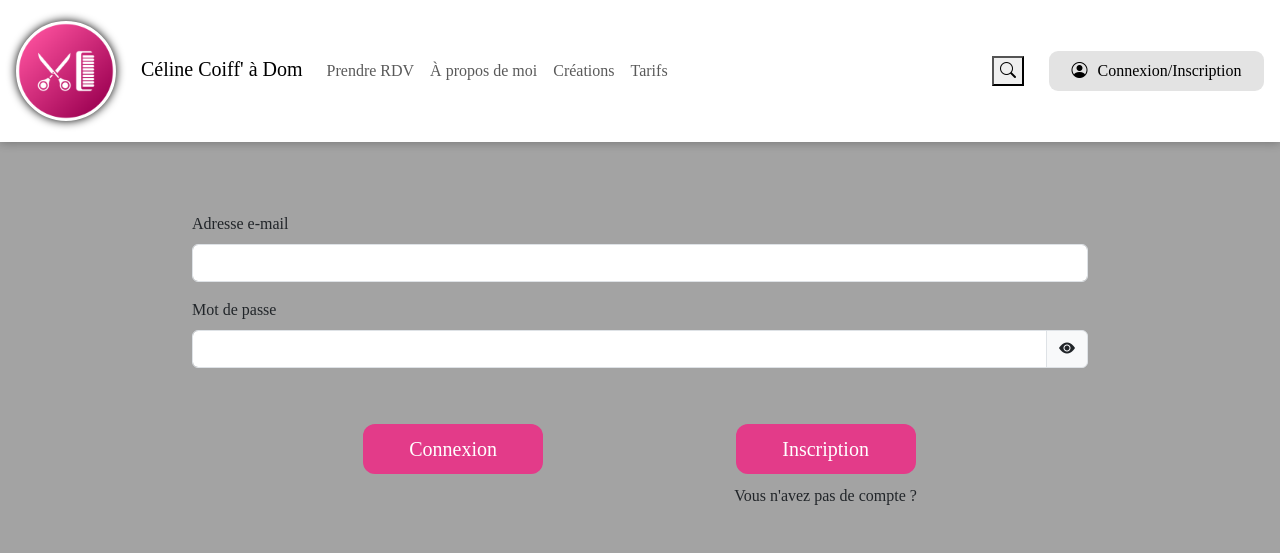
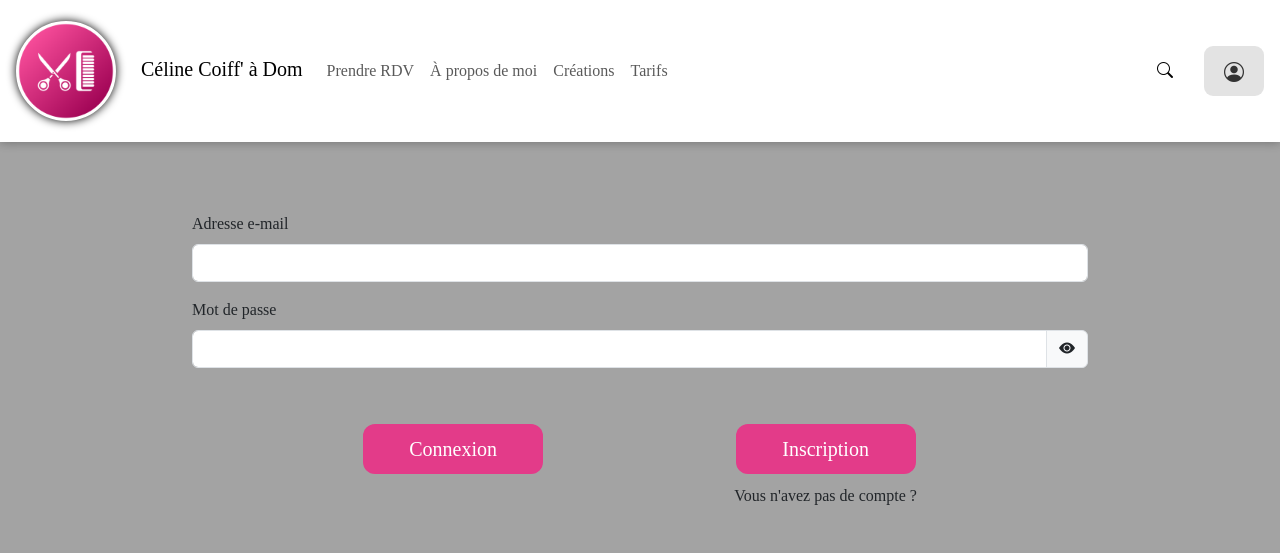
Before and after one commit to Julien-Vauclin/Coiffadom, a PHP site: the page made by controllers/controller-login.php in a window 1280 px wide. Shown: the top 553 px of the page. Run offline with PHP 8.4, Linux system fonts and the light colour scheme.

Commit message:
Bouton connexion select ok

```diff
--- a/assets/css/style.css
+++ b/assets/css/style.css
@@ -1,3 +1,16 @@
+/* GENERAL */
+/* Liens */
+a{
+    text-decoration: none;
+}
+.juju{
+    margin-top: 7px;
+}
+.bi-person-circle{
+    font-size: 21px;
+    padding-left: 4px;
+    padding-bottom: 5px;
+}
 /* BODY */
 body{
     background-color: rgb(163, 163, 163);
@@ -57,9 +70,12 @@ body{
     border: none;
     background-color: transparent;
 }
+.loupe2{
+    border: none;
+    background-color: transparent;
+}
 /* Bouton connexion/inscription */
 .connexion{
-    width: 215px;
     height: 40px;
     border: none;
     border-radius: 9px;
@@ -96,6 +112,16 @@ body{
     .search-content {
         margin-top: 150px;
     }
+    .juju{
+        display: none;
+    }
+    .bi-person-circle{
+        margin-right: 10px;
+        margin: 0 auto;
+        margin-top: 7px;
+        margin-left: 10px;
+        margin-right: 7px;
+    }
 }
 /* Tablette */
 @media screen and (min-width: 576px) {
@@ -110,6 +136,16 @@ body{
     .search-content {
         margin-top: 250px;
     }
+    .juju{
+        display: none;
+    }
+    .bi-person-circle{
+        margin-right: 10px;
+        margin: 0 auto;
+        margin-top: 7px;
+        margin-left: 10px;
+        margin-right: 7px;
+    }
 }
 /* Desktop */
 @media screen and (min-width: 992px){
@@ -121,6 +157,20 @@ body{
     }
     .search-content {
         margin-top: 350px;
+    }
+    .juju{
+        display: block;
+        width: 180px;
+    }
+    .connexion{
+        display: flex;
+        text-decoration: hidden;
+    }
+    .bi-person-circle{
+        margin-right: 10px;
+        margin: 0 auto;
+        margin-top: 7px;
+        margin-left: 10px;
     }
 }
 /* INSCRIPTION */
@@ -251,6 +301,54 @@ body{
     margin-top: 10px;
     text-decoration: none;
 }
-.bi-person-circle{
-    margin-right: 10px;
+
+#roro{
+    text-decoration: none;
 }
+/* JAJAJAJAJ */
+.custom-select {
+    position: relative;
+    display: inline-block;
+    cursor: pointer;
+}
+
+.select-button {
+    display: flex;
+    align-items: center;
+    outline: none;
+    border: none;
+    border-radius: 9px;
+    background-color:rgba(0, 0, 0, 0.11);
+    margin-left: 25px;
+    height: 50px;
+    width: 60px;
+}
+
+.select-button span {
+    font-size: 20px;
+    color: #333;
+}
+
+.select-options {
+    position: absolute;
+    top: 100%;
+    z-index: 1;
+    display: none;
+    list-style: none;
+    background-color: #f0f0f0;
+    border: 1px solid #ccc;
+    border-top: none;
+    border-radius: 9px;
+    width: 200px;
+    text-align: end;
+    padding: 0;
+    margin: 0;
+    right: 0;
+    padding-right: 10px;
+    padding-top: 10px;
+    padding-bottom: 10px;
+}
+
+.select-options li:hover {
+    background-color: #ddd;
+}
--- a/assets/script/script.js
+++ b/assets/script/script.js
@@ -94,3 +94,10 @@ motdepasse.addEventListener('input', function () {
     secure.innerHTML = '<p style="color: deeppink">Ultra sécurisé !</p>';
   }
 });
+document.getElementById('pageSelector').addEventListener('change', function () {
+  var selectedOption = this.options[this.selectedIndex];
+  var selectedValue = selectedOption.value;
+  if (selectedValue) {
+    window.location.href = selectedValue;
+  }
+});
--- a/controllers/controller-login.php
+++ b/controllers/controller-login.php
@@ -21,6 +21,9 @@ if ($_SERVER['REQUEST_METHOD'] == 'POST') {
                 //On enregistre le nom d'utilisateur dans la session
                 $_SESSION['user'] = $result;
                 unset($_SESSION['user']['password']);
+                // Stockez également le nom et le prénom dans la session
+                $_SESSION['user']['firstname'] = $result['firstname'];
+                $_SESSION['user']['lastname'] = $result['lastname'];
                 //On redirige vers la page d'accueil
                 header('Location:../controllers/controller-home.php');
                 exit();
@@ -28,6 +31,8 @@ if ($_SERVER['REQUEST_METHOD'] == 'POST') {
                 $msgMdp = "<p class='invalid'>Veuillez entrer un mot de passe.</p>";
             } else if ($test == false) {
                 $msgMdp = "<p class='invalid'>Le mot de passe est incorrect.</p>";
+            } else {
+                $msghaha = "Bienvenue " . $result['firstname'] . " " . $result['lastname'] . " !";
             }
         }
     }
--- a/views/components/navbar.php
+++ b/views/components/navbar.php
@@ -53,9 +53,50 @@
                 </div>
             </div>
             <!-- Bouton Connexion/Inscription -->
-            <a href="../../../Coiffadom/controllers/controller-login.php">
-                <button class="connexion"><span class="bi bi-person-circle"></span>Connexion/Inscription</button>
-            </a>
+            <div class="custom-select">
+                <button id="select-button" class="select-button">
+                    <span class="bi bi-person-circle"></span>
+                    <span class="select-label"></span>
+                </button>
+                <ul id="select-options" class="select-options">
+                    <li data-value="" disabled selected>Choix de la page</li>
+                    <li data-value="../../../Coiffadom/controllers/controller-login.php">Connexion/Inscription</li>
+                    <li data-value="2">Autre Page 1</li>
+                </ul>
+            </div>
+            <script src="https://code.jquery.com/jquery-3.6.0.min.js"></script>
+            <script>
+                $(document).ready(function() {
+                    var selectButton = $("#select-button");
+                    var selectOptions = $("#select-options");
+
+                    selectButton.on("click", function(e) {
+                        e.stopPropagation();
+                        selectOptions.toggle();
+                    });
+
+                    selectOptions.on("click", "li", function() {
+                        var selectedValue = $(this).data("value");
+                        if (selectedValue) {
+                            window.location.href = selectedValue;
+                        }
+                    });
+
+                    // Fermez la liste déroulante lorsque l'utilisateur clique en dehors d'elle
+                    $(document).on("click", function() {
+                        selectOptions.hide();
+                    });
+                });
+            </script>
         </div>
     </nav>
 </nav>
+<script>
+    document.getElementById("pageSelector").addEventListener("change", function() {
+        var selectedOption = this.options[this.selectedIndex];
+        var selectedValue = selectedOption.value;
+        if (selectedValue) {
+            window.location.href = selectedValue;
+        }
+    });
+</script>
```
Also changed, not shown: views/home.php (+15 -0 lines).
